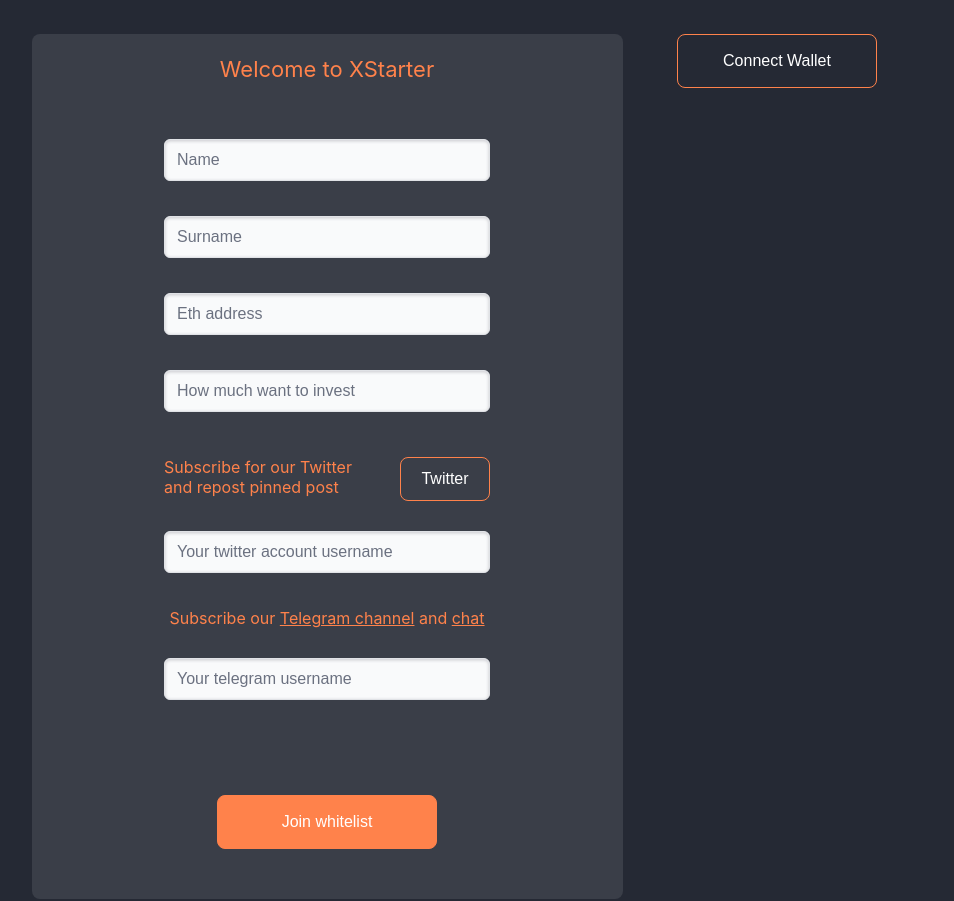
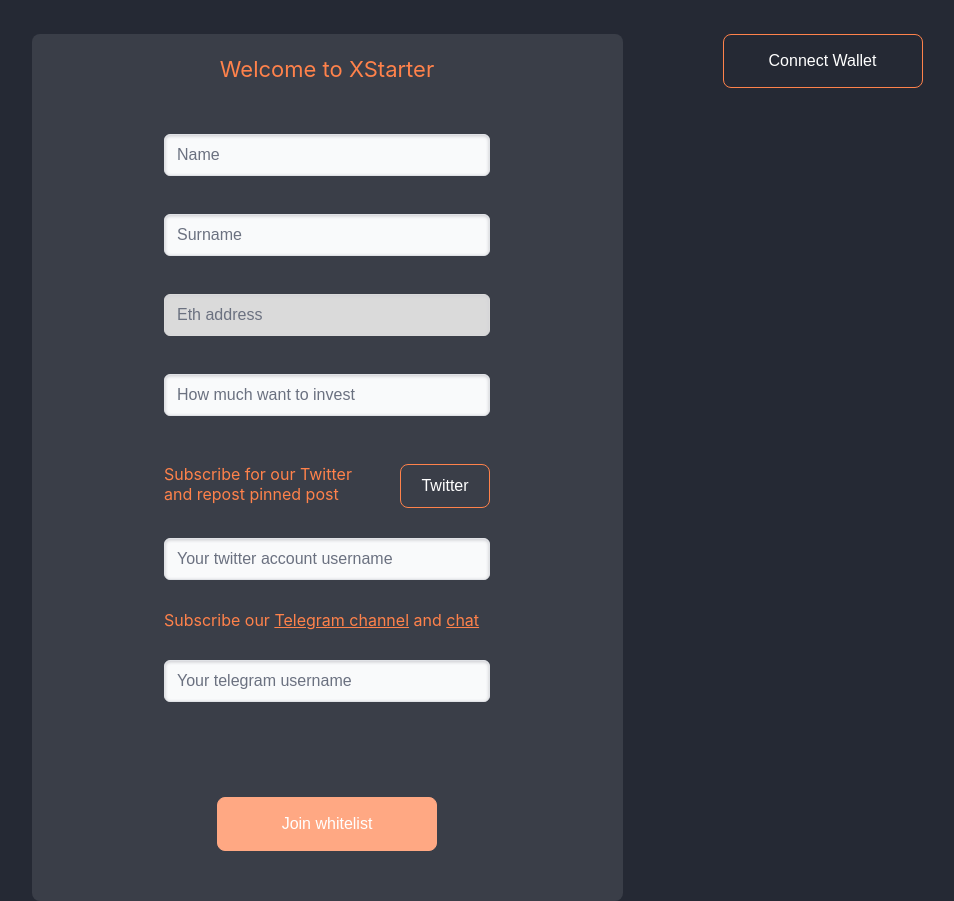
Before and after one commit to Mycelium-Lab/XStarter, a React (Create React App) app in the folder xstarter-app/: page / in a window 1280 px wide. Shown: the whole page, without its empty margins (313-1267 px from the left). Built offline with nearby package versions, Linux system fonts and the light colour scheme.

Commit message:
fields eth address and validation

```diff
--- /dev/null
+++ b/package.json
@@ -0,0 +1,5 @@
+{
+  "dependencies": {
+    "web3": "^1.3.6"
+  }
+}
--- /dev/null
+++ b/xstarter-app/src/components/ConnectButton.js
@@ -0,0 +1,41 @@
+import React, { useState, useEffect } from 'react'
+import Web3 from 'web3'
+
+import '../styles/main.css'
+
+export default function ConnectButton({connectionCallback}) {
+
+    const [isConnected, changeConnected] = useState(false)
+    const [ethAddress, changeEthAddress] = useState("")
+    const [connectError, changeConnectError] = useState(null)
+
+    useEffect(() => {
+        if (ethAddress !== "") connectionCallback(ethAddress)
+    }, [ethAddress])
+
+    const errorNoWallet = <span className="error">Cannot connect to your wallet. Please make sure you have it <a target="_blank" rel="noopener noreferrer" href="https://metamask.io/">installed</a>.</span>
+    const errorConnectionTrouble = <span className="error">Cannot connect to MetaMask. Please try again.</span>
+
+    const connectToWallet = async () => {
+        if (window.ethereum) {
+            window.web3 = new Web3(window.ethereum)
+            try {
+                await window.ethereum.enable()
+                changeConnected(true)
+                const account = window.web3.currentProvider.selectedAddress
+                changeEthAddress(account)
+            } catch (error) {
+                changeConnectError(errorConnectionTrouble)
+            }
+        } else {
+            changeConnectError(errorNoWallet)
+        }
+    }
+
+    return (
+        <div className="div__connect-wallet">
+            <button disabled={isConnected} onClick={connectToWallet} type="button" className="button__outline button__connect-wallet">{isConnected ? 'Connected' : 'Connect Wallet'}</button>
+            { connectError }
+        </div>
+    )
+}
--- a/xstarter-app/src/components/Main.js
+++ b/xstarter-app/src/components/Main.js
@@ -8,7 +8,6 @@
     return (
         <div>
             <SubmissionForm/>
-            <button className="button__outline button__connect-wallet">Connect Wallet</button>
         </div>
     )
 }
--- a/xstarter-app/src/components/SubmissionForm.js
+++ b/xstarter-app/src/components/SubmissionForm.js
@@ -1,50 +1,94 @@
 import React from 'react'
 import { Form, Field } from 'react-final-form'
+import ConnectButton from './ConnectButton'
 
 export default function SubmissionForm() {
     const onSubmit = async values => {
+        alert(JSON.stringify(values))
+    }
 
-    }
+    const required = value => (value ? undefined : 'This field is required.')
+    const mustBeNumber = value => (isNaN(value) ? 'This field must be a number.' : undefined)
+    const nameValidator = value => ((/^[a-zA-ZàáâäãåąčćęèéêëėįìíîïłńòóôöõøùúûüųūÿýżźñçčšžÀÁÂÄÃÅĄĆČĖĘÈÉÊËÌÍÎÏĮŁŃÒÓÔÖÕØÙÚÛÜŲŪŸÝŻŹÑßÇŒÆČŠŽ∂ð ,.'-]+$/u.test(value)) ? undefined : 'This field must consist of letters only.')
+    const composeValidators = (...validators) => value =>
+        validators.reduce((error, validator) => error || validator(value), undefined)
 
     return (
         <div className="div__form-container">
             <h3>Welcome to XStarter</h3>
             <Form
                 onSubmit={onSubmit}
-                initialValues={{ stooge: 'larry', employed: false }}
-                render={({ handleSubmit, form, submitting, pristine, values }) => (
+                mutators={{
+                    setEthAddress: ([field='eth_address', value], state, { setIn, changeValue }) => {
+                        changeValue(state, field, () => value)
+                    }
+                }}
+                render={({ handleSubmit, form, submitting, pristine, values }) => {
+                    return (
                         <form onSubmit={handleSubmit}>
+                            <ConnectButton connectionCallback={value => form.mutators.setEthAddress(undefined, value)}/>
                             <div className="div__field-container">
                                 <Field
+                                    validate={composeValidators(required, nameValidator)}
                                     name="name"
                                     component="input"
-                            type="text"
-                            placeholder="Name"
-                        />
+                                >
+                                    {({ input, meta }) => (
+                                        <>
+                                            <input {...input} type="text" placeholder="Name" />
+                                            <div className="div__form-errors">
+                                                {meta.error && meta.touched && <span className="error">{meta.error}</span>}
+                                            </div>
+                                        </>
+                                    )}
+                                </Field>
                             </div>
                             <div className="div__field-container">
                                 <Field
+                                    validate={composeValidators(required, nameValidator)}
                                     name="surname"
                                     component="input"
-                            type="text"
-                            placeholder="Surname"
-                        />
+                                >
+                                    {({ input, meta }) => (
+                                        <>
+                                            <input {...input} type="text" placeholder="Surname" />
+                                            <div className="div__form-errors">
+                                                {meta.error && meta.touched && <span className="error">{meta.error}</span>}
+                                            </div>
+                                        </>
+                                    )}
+                                </Field>
                             </div>
                             <div className="div__field-container">
                                 <Field
                                     name="eth_address"
                                     component="input"
-                            type="text"
-                            placeholder="Eth address"
-                        />
+                                >
+                                {({ input, meta }) => (
+                                    <>
+                                        <input {...input} disabled type="text" placeholder="Eth address" />
+                                        <div className="div__form-errors">
+                                            {meta.error && meta.touched && <span className="error">{meta.error}</span>}
+                                        </div>
+                                    </>
+                                )}
+                                </Field>
                             </div>
                             <div className="div__field-container">
                                 <Field
+                                    validate={composeValidators(required, mustBeNumber)}
                                     name="want_to_invest"
                                     component="input"
-                            type="number"
-                            placeholder="How much want to invest"
-                        />
+                                >
+                                    {({ input, meta }) => (
+                                        <>
+                                            <input {...input} type="number" placeholder="How much want to invest" />
+                                            <div className="div__form-errors">
+                                                {meta.error && meta.touched && <span className="error">{meta.error}</span>}
+                                            </div>
+                                        </>
+                                    )}
+                                </Field>
                             </div>
                             <div className="div__field-container">
                                 <div className="div__twitter-info">
@@ -52,7 +96,7 @@
                                         <span>Subscribe for our Twitter and repost pinned post</span>
                                     </div>
                                     <div>
-                                <button className="button__outline">Twitter</button>
+                                        <button type="button" className="button__outline">Twitter</button>
                                     </div>
                                 </div>
                                 <Field
@@ -64,7 +108,7 @@
                             </div>
                             <div className="div__field-container">
                                 <div className="div__telegram-info">
-                            <span>Subscribe our <a href="#">Telegram channel</a> and <a href="#">chat</a></span>
+                                    <span>Subscribe our <a href="#" target="_blank" rel="noopener noreferrer">Telegram channel</a> and <a target="_blank" rel="noopener noreferrer" href="#">chat</a></span>
                                 </div>
                                 <Field
                                     name="telegram"
@@ -74,12 +118,13 @@
                                 />
                             </div>
                             <div className="div__submission-buttons">
-                        <button className="button__filled" type="submit" disabled={submitting || pristine}>
+                                <button className="button__filled button__join-whitelist" type="submit" disabled={submitting || pristine}>
                                     Join whitelist
                                 </button>
                             </div>
                         </form>
-                )}
+                    )
+                }}
             />
         </div>
     )
--- a/xstarter-app/src/styles/main.css
+++ b/xstarter-app/src/styles/main.css
@@ -77,7 +77,7 @@
 }
 
 .div__field-container {
-  margin: 35px 0;
+  margin: 30px 0;
   display: flex;
   flex-direction: column;
   justify-content: center;
@@ -98,6 +98,7 @@
   display: flex;
   flex-direction: row;
   justify-content: space-between;
+  align-items: flex-start;
   margin-bottom: 30px;
   margin-top: 10px;
   width: 326px;
@@ -114,6 +115,7 @@
 
 .div__telegram-info {
   margin-bottom: 30px;
+  width: 100%;
 }
 
 .div__submission-buttons {
@@ -150,10 +152,64 @@
   line-height: 28px;
 }
 
+.div__connect-wallet {
+  position: absolute;
+  display: flex;
+  flex-direction: column;
+  max-width: 200px;
+  top: 0px;
+  right: -300px;
+}
+
+.div__connect-wallet span {
+  margin-top: 8px;
+}
+
+.div__connect-wallet span > a,
+.div__connect-wallet span > a:visited {
+  color: inherit;
+}
+
+.div__connect-wallet span > a:hover,
+.div__connect-wallet span > a:active {
+  color: #fff;
+}
+
 .button__connect-wallet {
-  position: absolute;
-  top: 34px;
-  right: 90px;
   height: 54px;
   width: 200px;
 }
+
+.button__connect-wallet:disabled,
+.button__connect-wallet[disabled] {
+  border: 1px solid #999999;
+  background-color: #dadada;
+  color: #666666;
+  cursor: default;
+}
+
+.button__join-whitelist:disabled,
+.button__join-whitelist[disabled] {
+  border: 1px solid rgb(255, 168, 131);
+  background-color: rgb(255, 168, 131);
+  cursor: default;
+}
+
+input:disabled,
+input[disabled] {
+  background-color: #dadada;
+  border: 1px solid #dadada;
+}
+
+.div__form-errors {
+  margin-top: 8px;
+  width: 100%;
+}
+
+.div__form-errors span {
+  padding-left: 2px;
+}
+
+.error {
+  color: rgb(255, 56, 56) !important;
+}
```
Also changed, not shown: 1 other file (tests, documents, lock files or other folders). Lines whose indentation alone changed are shown as unchanged.
